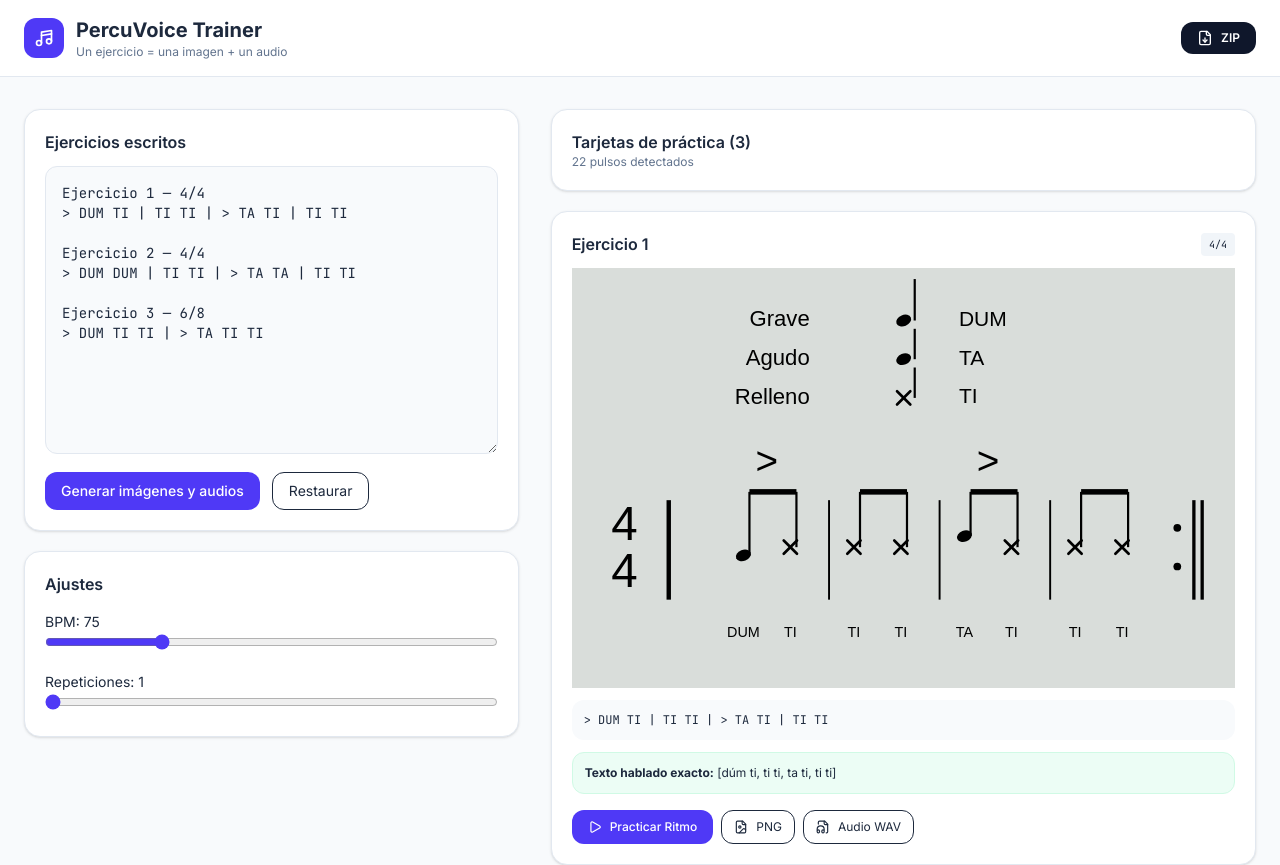
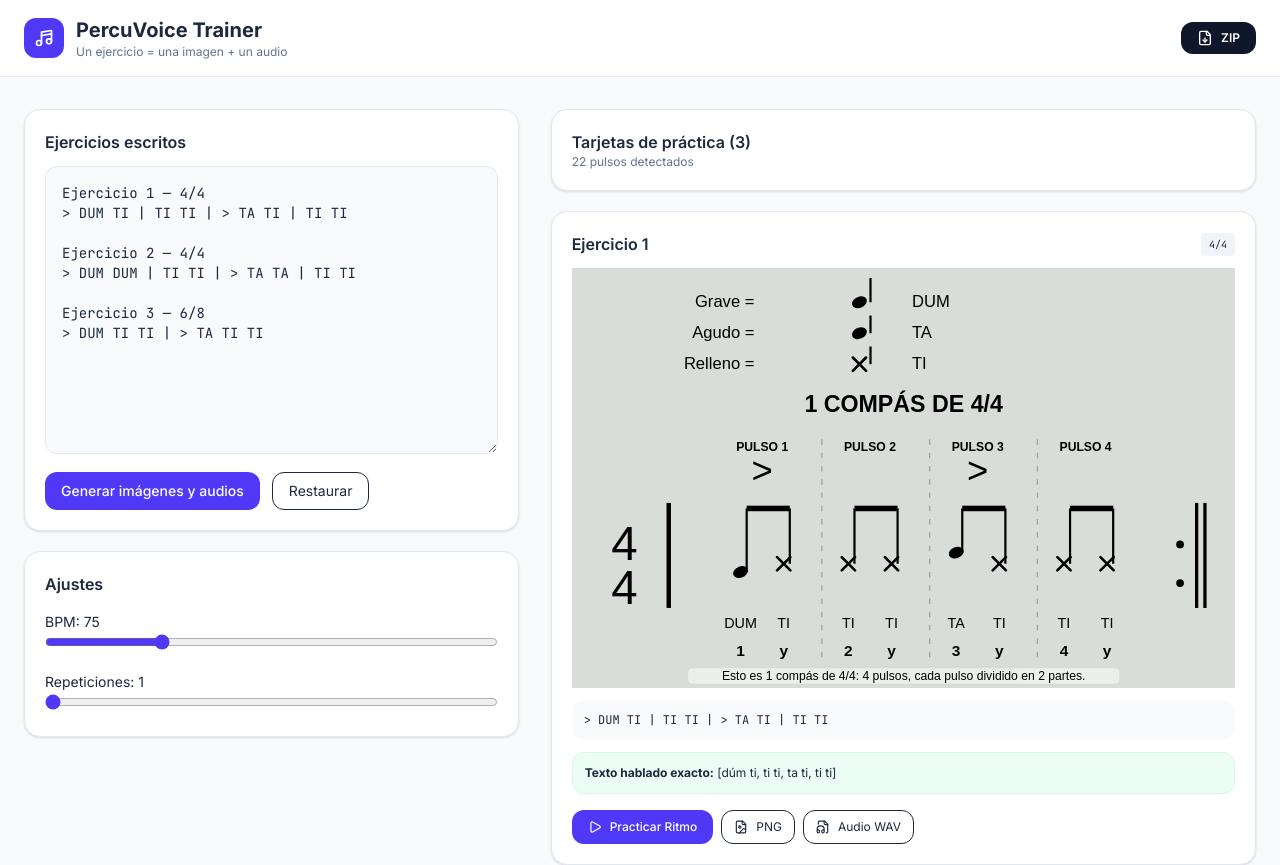
Before and after one commit to AUG79-droid/BATUKADA, a React (Vite) app: page / in a window 1280 px wide. Shown: the top 865 px of the page. Built offline with nearby package versions, Linux system fonts and the light colour scheme.

Commit message:
Teach SVG rhythm groups as pulse divisions

```diff
--- a/src/App.tsx
+++ b/src/App.tsx
@@ -108,9 +108,9 @@ function svgText(x: number, y: number, value: string, size = 36, anchor: 'start'
 }
 
 function noteHeadY(syllable: Stroke['syllable']): number {
-  if (syllable === 'DUM') return 520;
-  if (syllable === 'TA') return 485;
-  return 505;
+  if (syllable === 'DUM') return 550;
+  if (syllable === 'TA') return 515;
+  return 535;
 }
 
 function drawFilledHead(x: number, y: number, color = BLACK): string {
@@ -126,29 +126,29 @@ function drawXHead(x: number, y: number, color = BLACK): string {
 }
 
 function drawLegend(): string {
-  const legendTextX = 430;
-  const legendSymbolX = 600;
-  const legendStemX = 620;
-  const legendLabelX = 700;
-  const legendText = (label: string, y: number) => svgText(legendTextX, y, label, 40, 'end');
-  const legendLabel = (label: string, y: number) => svgText(legendLabelX, y, label, 38, 'start', 500);
+  const legendTextX = 330;
+  const legendSymbolX = 520;
+  const legendStemX = 540;
+  const legendLabelX = 615;
+  const legendText = (label: string, y: number) => svgText(legendTextX, y, label, 30, 'end');
+  const legendLabel = (label: string, y: number) => svgText(legendLabelX, y, label, 30, 'start', 500);
 
   return `
     <g aria-label="Leyenda de sonidos">
-      ${legendText('Grave', 95)}
-      <line x1="${legendStemX}" y1="20" x2="${legendStemX}" y2="95" stroke="${BLACK}" stroke-width="4" />
-      ${drawFilledHead(legendSymbolX, 95)}
-      ${legendLabel('DUM', 95)}
+      ${legendText('Grave =', 62)}
+      <line x1="${legendStemX}" y1="18" x2="${legendStemX}" y2="62" stroke="${BLACK}" stroke-width="4" />
+      ${drawFilledHead(legendSymbolX, 62)}
+      ${legendLabel('DUM', 62)}
 
-      ${legendText('Agudo', 165)}
-      <line x1="${legendStemX}" y1="110" x2="${legendStemX}" y2="165" stroke="${BLACK}" stroke-width="4" />
-      ${drawFilledHead(legendSymbolX, 165)}
-      ${legendLabel('TA', 165)}
+      ${legendText('Agudo =', 118)}
+      <line x1="${legendStemX}" y1="86" x2="${legendStemX}" y2="118" stroke="${BLACK}" stroke-width="4" />
+      ${drawFilledHead(legendSymbolX, 118)}
+      ${legendLabel('TA', 118)}
 
-      ${legendText('Relleno', 235)}
-      <line x1="${legendStemX}" y1="180" x2="${legendStemX}" y2="235" stroke="${BLACK}" stroke-width="4" />
-      ${drawXHead(legendSymbolX, 235)}
-      ${legendLabel('TI', 235)}
+      ${legendText('Relleno =', 174)}
+      <line x1="${legendStemX}" y1="142" x2="${legendStemX}" y2="174" stroke="${BLACK}" stroke-width="4" />
+      ${drawXHead(legendSymbolX, 174)}
+      ${legendLabel('TI', 174)}
     </g>`;
 }
 
@@ -179,28 +179,58 @@ function drawBeam(noteXs: number[], beamY: number): string {
   return `<rect x="${x1}" y="${beamY - 5}" width="${x2 - x1}" height="10" fill="${BLACK}" />`;
 }
 
-function groupLayout(exercise: Exercise): { starts: number[]; gap: number; separators: number[]; repeatX: number } {
-  if (exercise.meter === '6/8') return { starts: [330, 700], gap: 80, separators: [620], repeatX: 1125 };
-  if (exercise.meter === '3/4') return { starts: [310, 540, 770], gap: 85, separators: [485, 715], repeatX: 1125 };
-  return { starts: [310, 510, 710, 910], gap: 85, separators: [465, 665, 865], repeatX: 1125 };
+function groupLayout(exercise: Exercise): { starts: number[]; gap: number; separators: number[]; repeatX: number; title: string; explanation: string } {
+  if (exercise.meter === '6/8') {
+    return {
+      starts: [330, 700],
+      gap: 72,
+      separators: [615],
+      repeatX: 1130,
+      title: '1 COMPÁS DE 6/8',
+      explanation: 'Esto es 1 compás de 6/8: 6 pulsos de corchea agrupados 3 + 3.'
+    };
+  }
+  if (exercise.meter === '3/4') {
+    return {
+      starts: [360, 610, 860],
+      gap: 78,
+      separators: [535, 785],
+      repeatX: 1130,
+      title: '1 COMPÁS DE 3/4',
+      explanation: 'Esto es 1 compás de 3/4: 3 pulsos, cada pulso dividido en 2 partes.'
+    };
+  }
+  return {
+    starts: [305, 500, 695, 890],
+    gap: 78,
+    separators: [452, 647, 842],
+    repeatX: 1130,
+    title: '1 COMPÁS DE 4/4',
+    explanation: 'Esto es 1 compás de 4/4: 4 pulsos, cada pulso dividido en 2 partes.'
+  };
 }
 
 function drawGroup(exercise: Exercise, group: Stroke[], groupIndex: number, startX: number, activeStep?: { barIndex: number; strokeIndex: number } | null): string {
   const { gap } = groupLayout(exercise);
-  const beamY = 405;
-  const syllableY = 660;
+  const beamY = 435;
+  const syllableY = 645;
+  const countY = 695;
+  const pulseLabelY = 325;
   const noteXs = group.map((_, index) => startX + index * gap);
   const groupCenter = (noteXs[0] + noteXs[noteXs.length - 1]) / 2;
+  const countOffset = exercise.meter === '6/8' ? groupIndex * 3 : groupIndex * 2;
 
-  let out = '';
+  let out = svgText(groupCenter, pulseLabelY, `PULSO ${groupIndex + 1}`, 22, 'middle', 700);
   if (group.some((stroke) => stroke.accent)) {
-    out += `<text x="${groupCenter}" y="355" text-anchor="middle" dominant-baseline="middle" font-family="Arial, Helvetica, sans-serif" font-size="70" font-weight="400" fill="${BLACK}">&gt;</text>`;
+    out += `<text x="${groupCenter}" y="372" text-anchor="middle" dominant-baseline="middle" font-family="Arial, Helvetica, sans-serif" font-size="66" font-weight="400" fill="${BLACK}">&gt;</text>`;
   }
 
   out += drawBeam(noteXs, beamY);
   group.forEach((stroke, strokeIndex) => {
     const active = Boolean(activeStep && activeStep.barIndex === groupIndex && activeStep.strokeIndex === strokeIndex);
     out += drawStroke(stroke, noteXs[strokeIndex], beamY, syllableY, active);
+    const countLabel = exercise.meter === '6/8' ? String(countOffset + strokeIndex + 1) : strokeIndex === 0 ? String(groupIndex + 1) : 'y';
+    out += svgText(noteXs[strokeIndex], countY, countLabel, 28, 'middle', 700);
   });
   return out;
 }
@@ -211,10 +241,10 @@ function drawRepeat(x: number): string {
   const bar2X = x + 15;
   return `
     <g aria-label="Repetición final">
-      <circle cx="${dotsX}" cy="470" r="7" fill="${BLACK}" />
-      <circle cx="${dotsX}" cy="540" r="7" fill="${BLACK}" />
-      <line x1="${bar1X}" y1="420" x2="${bar1X}" y2="600" stroke="${BLACK}" stroke-width="6" />
-      <line x1="${bar2X}" y1="420" x2="${bar2X}" y2="600" stroke="${BLACK}" stroke-width="6" />
+      <circle cx="${dotsX}" cy="500" r="7" fill="${BLACK}" />
+      <circle cx="${dotsX}" cy="570" r="7" fill="${BLACK}" />
+      <line x1="${bar1X}" y1="425" x2="${bar1X}" y2="615" stroke="${BLACK}" stroke-width="6" />
+      <line x1="${bar2X}" y1="425" x2="${bar2X}" y2="615" stroke="${BLACK}" stroke-width="6" />
     </g>`;
 }
 
@@ -227,9 +257,10 @@ function renderExerciseSVGString(exercise: Exercise, activeStep?: { barIndex: nu
     <rect width="${SVG_WIDTH}" height="${SVG_HEIGHT}" fill="${SVG_BG}" />
     ${drawLegend()}
 
-    ${svgText(95, 470, top, 86, 'middle')}
-    ${svgText(95, 555, bottom, 86, 'middle')}
-    <line x1="175" y1="420" x2="175" y2="600" stroke="${BLACK}" stroke-width="8" stroke-linecap="butt" />
+    ${svgText(600, 250, layout.title, 42, 'middle', 800)}
+    ${svgText(95, 505, top, 86, 'middle')}
+    ${svgText(95, 585, bottom, 86, 'middle')}
+    <line x1="175" y1="425" x2="175" y2="615" stroke="${BLACK}" stroke-width="8" stroke-linecap="butt" />
   `;
 
   exercise.bars.forEach((bar, index) => {
@@ -237,10 +268,12 @@ function renderExerciseSVGString(exercise: Exercise, activeStep?: { barIndex: nu
   });
 
   layout.separators.forEach((x) => {
-    svg += `<line x1="${x}" y1="420" x2="${x}" y2="600" stroke="${BLACK}" stroke-width="3.5" />`;
+    svg += `<line x1="${x}" y1="310" x2="${x}" y2="715" stroke="#5f6662" stroke-width="2.5" stroke-dasharray="10 14" opacity="0.45" />`;
   });
 
   svg += drawRepeat(layout.repeatX);
+  svg += `<rect x="210" y="724" width="780" height="28" rx="8" fill="#eef1ee" opacity="0.9" />`;
+  svg += svgText(600, 739, layout.explanation, 22, 'middle', 500);
   svg += `<desc>${esc(exercise.patternRaw)}</desc>`;
 
   return `<svg xmlns="http://www.w3.org/2000/svg" viewBox="0 0 ${SVG_WIDTH} ${SVG_HEIGHT}" width="100%" height="100%" role="img">${svg}</svg>`;
```
